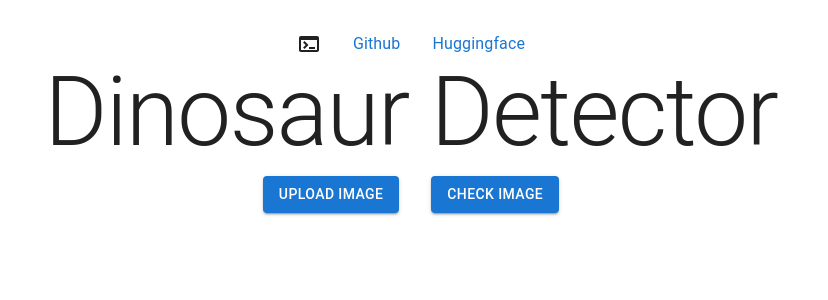
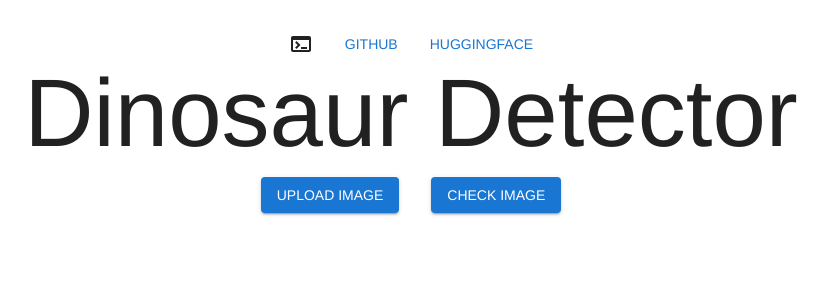
Before and after one commit to e1010101/dinosaur-detector-site, a React (Create React App) app: page / in a window 1280 px wide. Shown: the top 300 px of the page, without its empty margins (229-1057 px from the left). Built offline with nearby package versions, Linux system fonts and the light colour scheme.

Commit message:
Add font

```diff
--- a/src/App.js
+++ b/src/App.js
@@ -12,8 +12,28 @@ import { createTheme, ThemeProvider } from "@mui/material/styles";
 import { Stack } from "@mui/material";
 import LoadingButton from "@mui/lab/LoadingButton";
 import Image from "mui-image";
+import "./App.css";
+import Helvetica from "./fonts/HelveticaNeueLTPro-Roman.otf";
 
-const theme = createTheme();
+const theme = createTheme({
+  typography: {
+    fontFamily: "Helvetica, Arial",
+  },
+  components: {
+    MuiCssBaseline: {
+      styleOverrides: `
+        @font-face {
+          font-family: 'Helvetica';
+          font-style: normal;
+          font-display: swap;
+          font-weight: 400;
+          src: local('Helvetica'), local('Helvetica'), url(${Helvetica}) format('otf');
+          unicodeRange: U+0000-00FF, U+0131, U+0152-0153, U+02BB-02BC, U+02C6, U+02DA, U+02DC, U+2000-206F, U+2074, U+20AC, U+2122, U+2191, U+2193, U+2212, U+2215, U+FEFF;
+        }
+      `,
+    },
+  },
+});
 
 const App = () => {
   const [probability, setProbability] = useState(null);
@@ -101,13 +121,17 @@ const App = () => {
               href="https://github.com/e1010101/dinosaur-detector-site"
               underline="hover"
             >
-              Github
+              <Typography component="body1" variant="button">
+                Github
+              </Typography>
             </Link>
             <Link
               href="https://huggingface.co/spaces/e1010101/dinosaur-detector"
               underline="hover"
             >
-              Huggingface
+              <Typography component="body1" variant="button">
+                Huggingface
+              </Typography>
             </Link>
           </Stack>
           <Typography component="h1" variant="h1">
```
Also changed, not shown: src/fonts/HelveticaNeueLTPro-Roman.otf (added).
